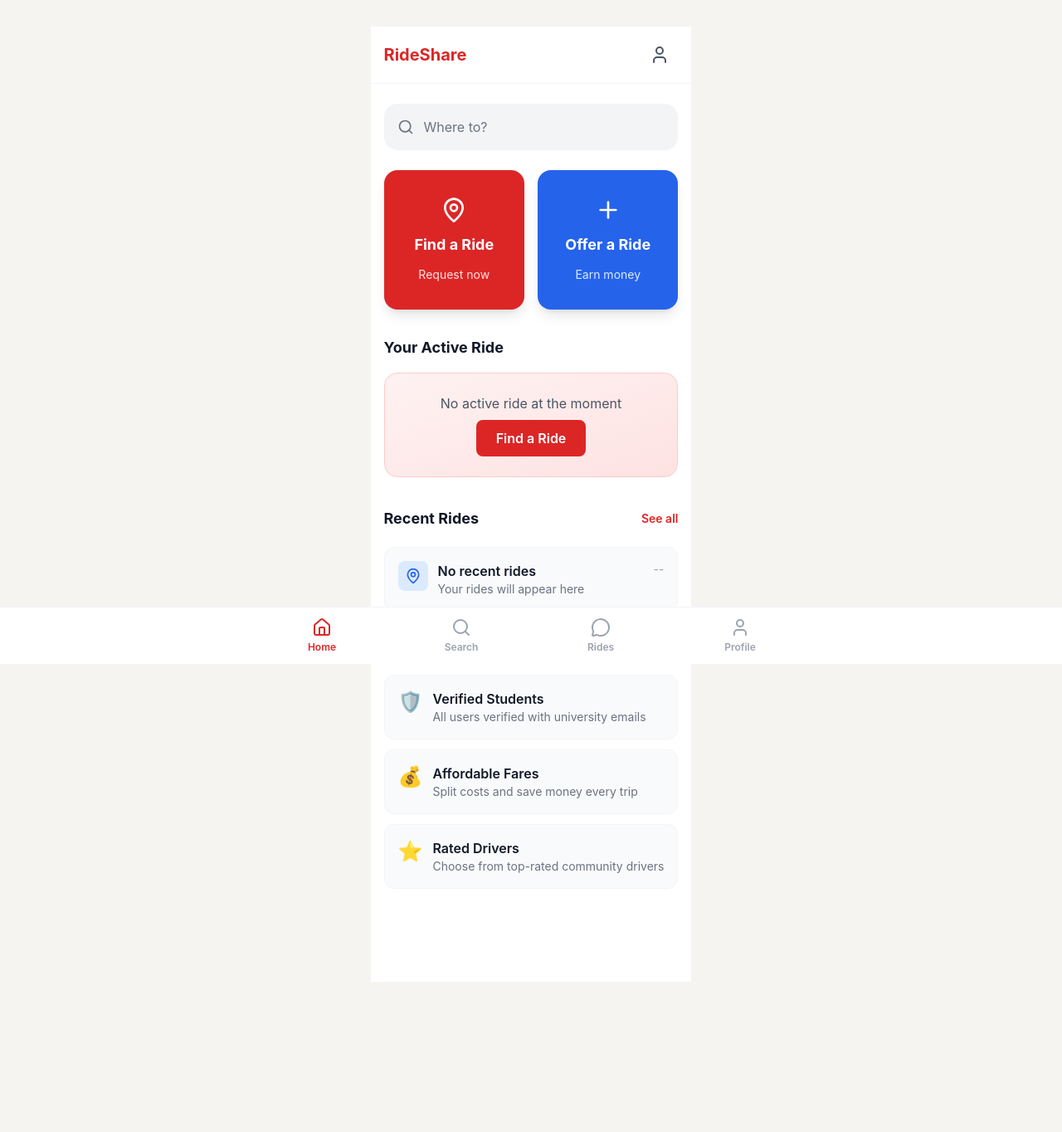
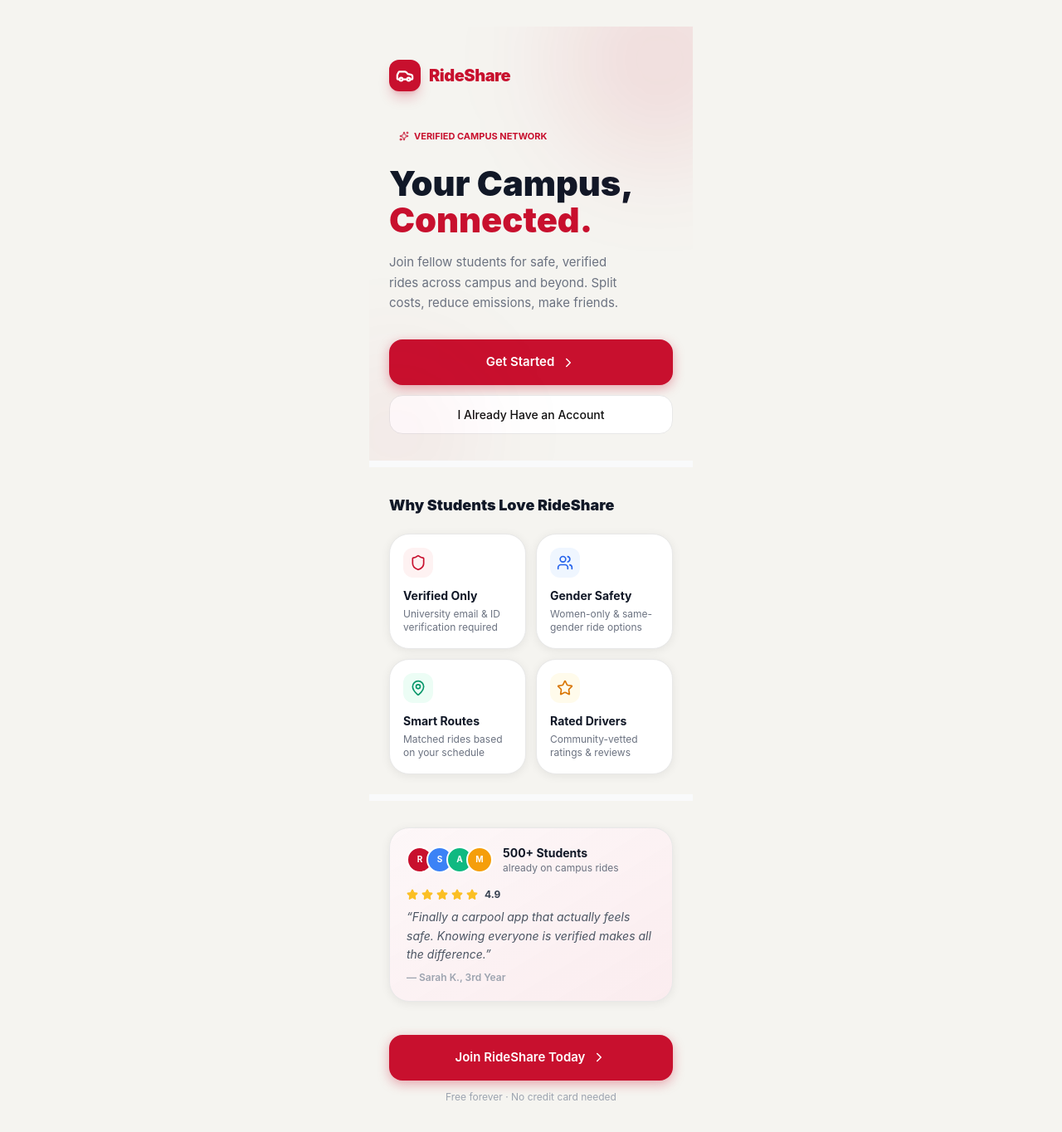
Before and after one commit to wasi-747/RideShare, a Next.js app: page / in a window 1280 px wide. Shown: the top 1364 px of the page at 83% size. Before the commit the page ends 1215 px from the top, so only its background shows below. Built offline with nearby package versions, Linux system fonts and the light colour scheme.

Commit message:
feat: replace home page with welcome landing screen with Login/Register CTAs

```diff
--- a/app/page.tsx
+++ b/app/page.tsx
@@ -2,236 +2,260 @@
 
 import Link from "next/link";
 import {
+  Car,
+  Shield,
+  Users,
   MapPin,
-  Plus,
-  MessageCircle,
-  User,
-  Home,
-  Search as SearchIcon,
+  Star,
+  ChevronRight,
+  Sparkles,
 } from "lucide-react";
 import { motion } from "framer-motion";
 
-const pageTransition = {
-  initial: { opacity: 0, y: 18 },
+const fadeUp = {
+  initial: { opacity: 0, y: 24 },
   animate: { opacity: 1, y: 0 },
-  transition: { duration: 0.45, ease: [0.22, 1, 0.36, 1] as const },
 };
 
-export default function HomePage() {
+const stagger = {
+  animate: {
+    transition: { staggerChildren: 0.1 },
+  },
+};
+
+export default function WelcomePage() {
   return (
     <motion.div
-      initial={pageTransition.initial}
-      animate={pageTransition.animate}
-      transition={pageTransition.transition}
-      className="min-h-screen bg-white pb-20"
+      initial={{ opacity: 0 }}
+      animate={{ opacity: 1 }}
+      transition={{ duration: 0.5 }}
+      className="mobile-shell flex flex-col bg-white"
     >
-      {/* Mobile Header */}
-      <header className="sticky top-0 z-50 bg-white border-b border-gray-100">
-        <div className="px-4 py-3 flex items-center justify-between">
-          <div className="font-bold text-xl text-red-600">RideShare</div>
-          <div className="flex gap-2">
-            <motion.div whileTap={{ scale: 0.95 }}>
-              <Link
-                href="/profile"
-                className="flex min-h-[44px] min-w-[44px] items-center justify-center rounded-lg p-2 transition hover:bg-gray-100"
+      {/* ── Hero Section ── */}
+      <section className="relative overflow-hidden px-6 pt-10 pb-8">
+        {/* Background glow */}
+        <div className="absolute -top-20 -right-20 w-60 h-60 rounded-full bg-brand/10 blur-3xl pointer-events-none" />
+        <div className="absolute -bottom-16 -left-16 w-48 h-48 rounded-full bg-brand/5 blur-3xl pointer-events-none" />
+
+        {/* Logo */}
+        <motion.div
+          variants={fadeUp}
+          initial="initial"
+          animate="animate"
+          transition={{ duration: 0.5, delay: 0.1 }}
+          className="flex items-center gap-2.5 mb-10"
         >
-                <User size={24} className="text-gray-600" />
-              </Link>
+          <div className="bg-brand rounded-xl p-2 shadow-lg shadow-brand/25">
+            <Car size={22} className="text-white" strokeWidth={2.5} />
+          </div>
+          <span className="text-xl font-black text-brand tracking-tight">
+            RideShare
+          </span>
         </motion.div>
+
+        {/* Headline */}
+        <motion.div
+          variants={stagger}
+          initial="initial"
+          animate="animate"
+        >
+          <motion.div
+            variants={fadeUp}
+            transition={{ duration: 0.5, delay: 0.2 }}
+          >
+            <div className="inline-flex items-center gap-1.5 bg-brand-soft text-brand text-[11px] font-bold px-3 py-1.5 rounded-full mb-5">
+              <Sparkles size={12} />
+              VERIFIED CAMPUS NETWORK
             </div>
-        </div>
-      </header>
+          </motion.div>
 
-      {/* Main Content */}
-      <main className="max-w-2xl mx-auto px-4">
-        {/* Search Bar */}
-        <div className="mt-6 mb-6">
-          <motion.div whileTap={{ scale: 0.98 }}>
-            <Link
-              href="/rides/search"
-              className="flex min-h-[52px] w-full items-center gap-3 rounded-2xl bg-gray-100 p-4 transition hover:bg-gray-200"
+          <motion.h1
+            variants={fadeUp}
+            transition={{ duration: 0.5, delay: 0.3 }}
+            className="text-[2.6rem] font-black leading-[1.08] text-gray-900 mb-4"
           >
-              <SearchIcon size={20} className="text-gray-500" />
-              <span className="text-gray-500">Where to?</span>
-            </Link>
+            Your Campus,
+            <br />
+            <span className="text-brand">Connected.</span>
+          </motion.h1>
+
+          <motion.p
+            variants={fadeUp}
+            transition={{ duration: 0.5, delay: 0.4 }}
+            className="text-[15px] text-gray-500 leading-relaxed mb-8 max-w-[300px]"
+          >
+            Join fellow students for safe, verified rides across campus and
+            beyond. Split costs, reduce emissions, make friends.
+          </motion.p>
         </motion.div>
-        </div>
 
-        {/* Quick Actions */}
-        <div className="grid grid-cols-2 gap-4 mb-8">
+        {/* CTA Buttons */}
         <motion.div
-            whileHover={{
-              y: -6,
-              boxShadow: "0 18px 36px rgba(200,16,46,0.28)",
-            }}
-            whileTap={{ scale: 0.95 }}
-            transition={{ type: "spring", stiffness: 320, damping: 24 }}
+          variants={fadeUp}
+          initial="initial"
+          animate="animate"
+          transition={{ duration: 0.5, delay: 0.5 }}
+          className="space-y-3"
         >
-            <Link
-              href="/rides/search"
-              className="flex min-h-[168px] flex-col items-center justify-center gap-3 rounded-2xl bg-red-600 p-6 text-white shadow-lg transition"
-            >
-              <MapPin size={32} />
-              <span className="text-lg font-bold">Find a Ride</span>
-              <span className="text-sm text-red-100">Request now</span>
+          <motion.div whileTap={{ scale: 0.97 }}>
+            <Link href="/auth/register" className="rs-btn flex items-center justify-center gap-2 no-underline">
+              Get Started <ChevronRight size={18} />
             </Link>
           </motion.div>
 
-          <motion.div
-            whileHover={{
-              y: -6,
-              boxShadow: "0 18px 36px rgba(32,88,180,0.30)",
-            }}
-            whileTap={{ scale: 0.95 }}
-            transition={{ type: "spring", stiffness: 320, damping: 24 }}
-          >
-            <Link
-              href="/rides/post"
-              className="flex min-h-[168px] flex-col items-center justify-center gap-3 rounded-2xl bg-blue-600 p-6 text-white shadow-lg transition"
-            >
-              <Plus size={32} />
-              <span className="text-lg font-bold">Offer a Ride</span>
-              <span className="text-sm text-blue-100">Earn money</span>
+          <motion.div whileTap={{ scale: 0.97 }}>
+            <Link href="/auth/login" className="rs-btn-outline flex items-center justify-center gap-2 no-underline">
+              I Already Have an Account
             </Link>
           </motion.div>
-        </div>
-
-        {/* Active Ride Card */}
-        <section className="mb-8">
-          <h2 className="text-lg font-bold text-gray-900 mb-4">
-            Your Active Ride
-          </h2>
-          <div className="bg-gradient-to-br from-red-50 to-red-100 rounded-2xl p-6 border border-red-200">
-            <div className="text-center">
-              <p className="text-gray-600 mb-2">No active ride at the moment</p>
-              <motion.div whileTap={{ scale: 0.95 }} className="inline-block">
-                <Link
-                  href="/rides/search"
-                  className="inline-flex min-h-[44px] items-center rounded-lg bg-red-600 px-6 py-2 font-semibold text-white transition hover:bg-red-700"
-                >
-                  Find a Ride
-                </Link>
         </motion.div>
-            </div>
-          </div>
       </section>
 
-        {/* Recent Rides */}
-        <section className="mb-8">
-          <div className="flex items-center justify-between mb-4">
-            <h2 className="text-lg font-bold text-gray-900">Recent Rides</h2>
-            <motion.div whileTap={{ scale: 0.95 }}>
-              <Link
-                href="/dashboard"
-                className="inline-flex min-h-[36px] items-center text-sm font-semibold text-red-600 hover:text-red-700"
+      {/* ── Divider ── */}
+      <div className="h-2 bg-gray-50" />
+
+      {/* ── Features Grid ── */}
+      <motion.section
+        variants={stagger}
+        initial="initial"
+        whileInView="animate"
+        viewport={{ once: true, margin: "-40px" }}
+        className="px-6 pt-8 pb-6"
       >
-                See all
-              </Link>
+        <motion.h2
+          variants={fadeUp}
+          transition={{ duration: 0.4 }}
+          className="text-lg font-black text-gray-900 mb-5"
+        >
+          Why Students Love RideShare
+        </motion.h2>
+
+        <div className="grid grid-cols-2 gap-3">
+          {[
+            {
+              icon: <Shield size={20} className="text-brand" />,
+              title: "Verified Only",
+              desc: "University email & ID verification required",
+              bg: "bg-red-50",
+            },
+            {
+              icon: <Users size={20} className="text-blue-600" />,
+              title: "Gender Safety",
+              desc: "Women-only & same-gender ride options",
+              bg: "bg-blue-50",
+            },
+            {
+              icon: <MapPin size={20} className="text-emerald-600" />,
+              title: "Smart Routes",
+              desc: "Matched rides based on your schedule",
+              bg: "bg-emerald-50",
+            },
+            {
+              icon: <Star size={20} className="text-amber-600" />,
+              title: "Rated Drivers",
+              desc: "Community-vetted ratings & reviews",
+              bg: "bg-amber-50",
+            },
+          ].map((feature) => (
+            <motion.div
+              key={feature.title}
+              variants={fadeUp}
+              transition={{ duration: 0.4 }}
+              whileHover={{ y: -3, boxShadow: "0 8px 24px rgba(0,0,0,0.08)" }}
+              className="rs-card p-4"
+            >
+              <div
+                className={`w-9 h-9 rounded-xl ${feature.bg} flex items-center justify-center mb-3`}
+              >
+                {feature.icon}
+              </div>
+              <p className="text-sm font-bold text-gray-900 mb-1">
+                {feature.title}
+              </p>
+              <p className="text-xs text-gray-500 leading-snug">
+                {feature.desc}
+              </p>
             </motion.div>
+          ))}
         </div>
-          <div className="space-y-3">
-            <div className="bg-gray-50 rounded-xl p-4 border border-gray-100 hover:border-gray-200 transition">
-              <div className="flex gap-3">
-                <div className="bg-blue-100 rounded-lg p-2 h-fit">
-                  <MapPin size={20} className="text-blue-600" />
+      </motion.section>
+
+      {/* ── Divider ── */}
+      <div className="h-2 bg-gray-50" />
+
+      {/* ── Social Proof ── */}
+      <motion.section
+        variants={fadeUp}
+        initial="initial"
+        whileInView="animate"
+        viewport={{ once: true }}
+        transition={{ duration: 0.5 }}
+        className="px-6 pt-8 pb-6"
+      >
+        <div className="rs-card p-5 bg-gradient-to-br from-brand/[0.03] to-brand/[0.08] border-brand/10">
+          <div className="flex items-center gap-3 mb-4">
+            {/* Stacked avatars */}
+            <div className="flex -space-x-2">
+              {["bg-brand", "bg-blue-500", "bg-emerald-500", "bg-amber-500"].map(
+                (color, i) => (
+                  <div
+                    key={i}
+                    className={`w-8 h-8 rounded-full ${color} border-2 border-white flex items-center justify-center`}
+                  >
+                    <span className="text-white text-[10px] font-bold">
+                      {["R", "S", "A", "M"][i]}
+                    </span>
                   </div>
-                <div className="flex-1">
-                  <p className="font-semibold text-gray-900">No recent rides</p>
-                  <p className="text-sm text-gray-500">
-                    Your rides will appear here
-                  </p>
+                )
+              )}
             </div>
-                <div className="text-right">
-                  <p className="text-sm text-gray-400">--</p>
-                </div>
-              </div>
-            </div>
-          </div>
-        </section>
-
-        {/* Features Highlights */}
-        <section className="mb-8">
-          <h2 className="text-lg font-bold text-gray-900 mb-4">
-            Why RideShare?
-          </h2>
-          <div className="space-y-3">
-            <div className="flex gap-3 p-4 bg-gray-50 rounded-xl border border-gray-100">
-              <div className="text-2xl">🛡️</div>
             <div>
-                <p className="font-semibold text-gray-900">Verified Students</p>
-                <p className="text-sm text-gray-500">
-                  All users verified with university emails
-                </p>
+              <p className="text-sm font-bold text-gray-900">500+ Students</p>
+              <p className="text-xs text-gray-500">already on campus rides</p>
             </div>
           </div>
 
-            <div className="flex gap-3 p-4 bg-gray-50 rounded-xl border border-gray-100">
-              <div className="text-2xl">💰</div>
-              <div>
-                <p className="font-semibold text-gray-900">Affordable Fares</p>
-                <p className="text-sm text-gray-500">
-                  Split costs and save money every trip
+          <div className="flex items-center gap-1 mb-2">
+            {[...Array(5)].map((_, i) => (
+              <Star
+                key={i}
+                size={14}
+                className="text-amber-400 fill-amber-400"
+              />
+            ))}
+            <span className="text-xs font-bold text-gray-700 ml-1">4.9</span>
+          </div>
+          <p className="text-sm text-gray-600 italic leading-relaxed">
+            &ldquo;Finally a carpool app that actually feels safe. Knowing
+            everyone is verified makes all the difference.&rdquo;
+          </p>
+          <p className="text-xs font-semibold text-gray-400 mt-2">
+            — Sarah K., 3rd Year
           </p>
         </div>
-            </div>
+      </motion.section>
 
-            <div className="flex gap-3 p-4 bg-gray-50 rounded-xl border border-gray-100">
-              <div className="text-2xl">⭐</div>
-              <div>
-                <p className="font-semibold text-gray-900">Rated Drivers</p>
-                <p className="text-sm text-gray-500">
-                  Choose from top-rated community drivers
-                </p>
-              </div>
-            </div>
-          </div>
-        </section>
-      </main>
-
-      {/* Bottom Navigation */}
-      <nav className="fixed bottom-0 left-0 right-0 bg-white border-t border-gray-100 px-4 py-3">
-        <div className="max-w-2xl mx-auto flex justify-around">
-          <motion.div whileTap={{ scale: 0.95 }}>
+      {/* ── Bottom CTA ── */}
+      <motion.section
+        variants={fadeUp}
+        initial="initial"
+        whileInView="animate"
+        viewport={{ once: true }}
+        transition={{ duration: 0.5 }}
+        className="px-6 pt-4 pb-10"
+      >
+        <motion.div whileTap={{ scale: 0.97 }}>
           <Link
-              href="/"
-              className="flex min-h-[44px] min-w-[56px] flex-col items-center justify-center gap-1 text-red-600"
+            href="/auth/register"
+            className="rs-btn flex items-center justify-center gap-2 no-underline"
           >
-              <Home size={24} />
-              <span className="text-xs font-semibold">Home</span>
+            Join RideShare Today <ChevronRight size={18} />
           </Link>
         </motion.div>
-
-          <motion.div whileTap={{ scale: 0.95 }}>
-            <Link
-              href="/rides/search"
-              className="flex min-h-[44px] min-w-[56px] flex-col items-center justify-center gap-1 text-gray-400 transition hover:text-gray-600"
-            >
-              <SearchIcon size={24} />
-              <span className="text-xs font-semibold">Search</span>
-            </Link>
-          </motion.div>
-
-          <motion.div whileTap={{ scale: 0.95 }}>
-            <Link
-              href="/dashboard"
-              className="flex min-h-[44px] min-w-[56px] flex-col items-center justify-center gap-1 text-gray-400 transition hover:text-gray-600"
-            >
-              <MessageCircle size={24} />
-              <span className="text-xs font-semibold">Rides</span>
-            </Link>
-          </motion.div>
-
-          <motion.div whileTap={{ scale: 0.95 }}>
-            <Link
-              href="/profile"
-              className="flex min-h-[44px] min-w-[56px] flex-col items-center justify-center gap-1 text-gray-400 transition hover:text-gray-600"
-            >
-              <User size={24} />
-              <span className="text-xs font-semibold">Profile</span>
-            </Link>
-          </motion.div>
-        </div>
-      </nav>
+        <p className="text-center text-xs text-gray-400 mt-3">
+          Free forever · No credit card needed
+        </p>
+      </motion.section>
     </motion.div>
   );
 }
```
Lines whose indentation alone changed are shown as unchanged.
